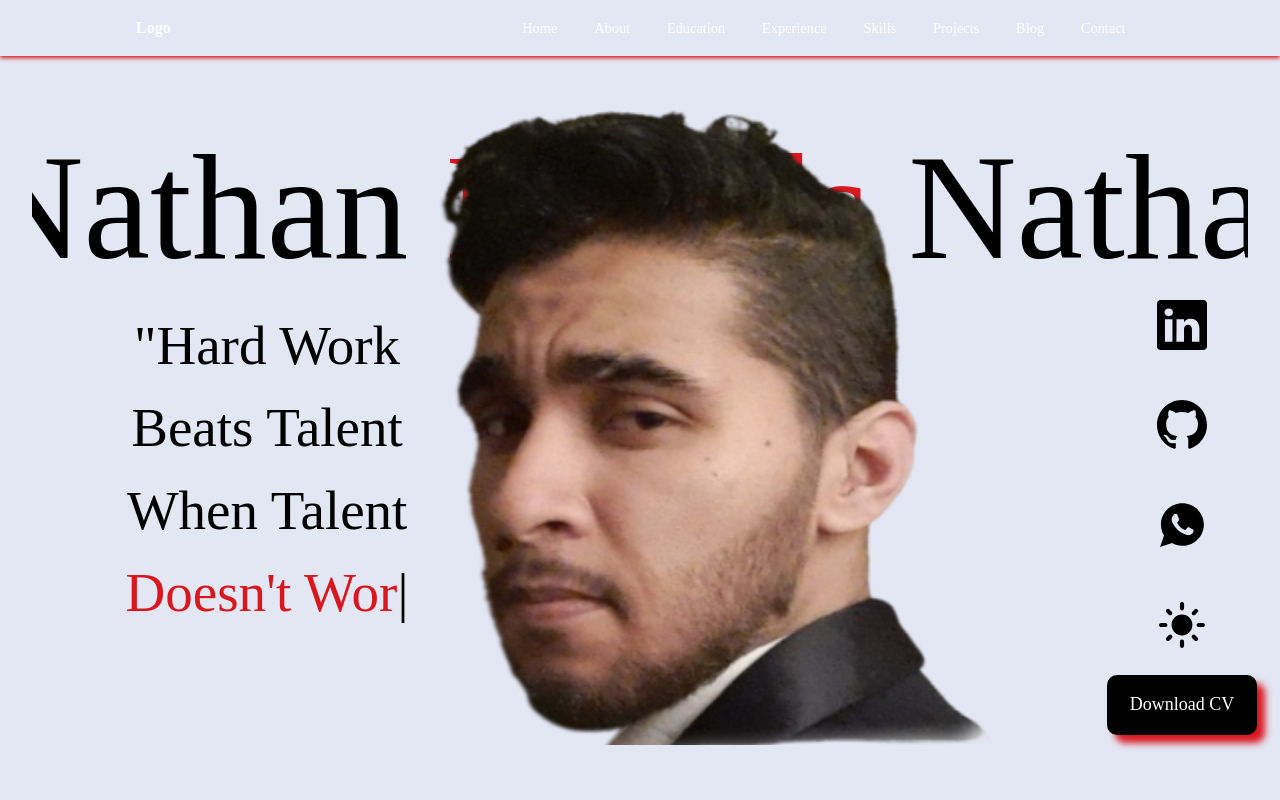
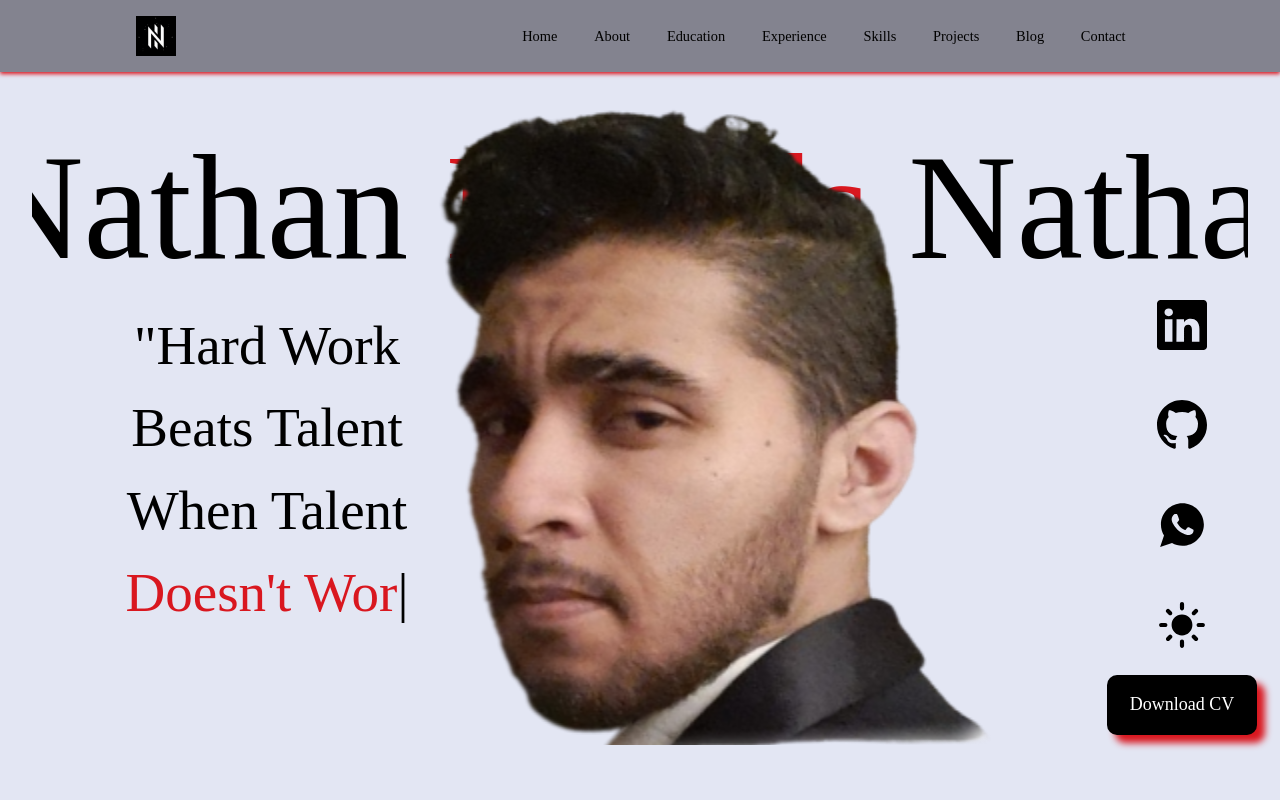
Before and after one commit to NathanDavids/PortfolioProject, a React (Vite) app: page / in a window 1280 px wide. Shown: the top 800 px of the page. Built offline with nearby package versions, Linux system fonts and the light colour scheme; a web font is replaced by a local one.

Commit message:
Completed Navbar Dark Mode and Added Logo

```diff
--- a/src/App.jsx
+++ b/src/App.jsx
@@ -13,7 +13,6 @@ import Contact from './components/contact/contact'
 function App() {
   return (
     <>
-    <Navbar/>
     <Home/>
     </>
   )
--- a/src/components/home/home.jsx
+++ b/src/components/home/home.jsx
@@ -1,6 +1,7 @@
 import React, { useEffect, useState } from 'react';
 import '../home/home.css'
 import '../about/about'
+import Navbar from '../navbar/navbar';
 import About from '../about/about'
 import EducationAndExperience from '../education & experience/educationandexperience'
 import Experience from '../experience/experience';
@@ -44,6 +45,7 @@ function home() {
 
   return (
     <>
+    <Navbar isDarkMode={isDarkMode}/>
     <section id='home' className={isDarkMode ? 'dark' : 'light'}>
       <div id='homeContainer'>
         <div id='mainContainer'>
--- a/src/components/navbar/navbar.css
+++ b/src/components/navbar/navbar.css
@@ -4,6 +4,32 @@
     --SecondaryTextColour: #D9171F;
     --BoxShadow: 0 2px 4px rgba(217, 23, 31, 1);
 }
+
+/* Light Mode */
+.header.light{
+    background-color: #83838F;
+    box-shadow: 0 2px 4px rgba(217, 23, 31, 1);
+}
+
+.navItem{
+    color: black;
+}
+
+.header.light{
+    .navBar{
+        .navLists{
+            .navItem{
+                .navLink{
+                    color: black;
+                }
+            }
+        }
+    }
+}
+
+
+
+/* Main CSS */
 
 .navItem {
     position: relative; /* Add this for positioning the pseudo-element */
@@ -27,11 +53,6 @@
     opacity: 1; /* Show the border for the selected item */
   }
 
-#navBarSection.dark{
-    .header{
-        background-color: red;
-    }
-}
 
 .header{
     position: fixed; /* Sticky */
@@ -41,14 +62,18 @@
     width: 100%;
     padding: 1rem;
     z-index: 1000;
+    background-color: black;
     box-shadow: var(--BoxShadow);
 
     .logo{
-        color: var(--PrimaryTextColour);
-        font-weight: 600;
+        width: 40px;
+        height: 40px;
+        background-color: green;
+        background-image: url('../../assets/Logo_Dark.png');
         cursor: pointer;
         align-items: center;
         justify-content: center;
+        position: relative;
 
         .icon{
             font-size: 25px;
--- a/src/components/navbar/navbar.jsx
+++ b/src/components/navbar/navbar.jsx
@@ -3,7 +3,7 @@ import '../navbar/navbar.css';
 import { AiFillCloseCircle } from 'react-icons/ai';
 import { BiMenu } from 'react-icons/bi';
 
-function Navbar() {
+function Navbar({ isDarkMode }) {
   const [active, setActive] = useState('navBar');
   const [selectedItem, setSelectedItem] = useState(null);
 
@@ -18,24 +18,24 @@ function Navbar() {
 
   return (
     <>
-      <section className='navBarSection'>
-        <header className='header flex'>
+      <section className={`navBarSection ${isDarkMode ? 'dark' : 'light'}`}>
+        <header className={`header flex ${isDarkMode ? 'dark' : 'light'}`}>
           <div className='logoDiv'>
-            <a href="#" className='logo flex'>
-              <h1>Logo</h1>
+            <a href="#home" className='logo flex'>
+
             </a>
           </div>
 
           <div className={active}>
-            <ul className='navLists flex'>
+            <ul id='navLists' className={`navLists flex ${isDarkMode ? 'dark' : 'light'}`}>
               {['Home', 'About', 'Education', 'Experience', 'Skills', 'Projects', 'Blog', 'Contact'].map(
                 (item) => (
-                  <li
+                  <li id='tags'
                     key={item}
-                    className={`navItem ${selectedItem === item ? 'selected' : ''}`}
+                    className={`navItem ${selectedItem === item ? 'selected' : ''} ${isDarkMode ? 'dark' : 'light'}`}
                     onClick={() => setSelectedItem(item)} // Set selected item on click
                   >
-                    <a href={`#${item.toLowerCase()}`} className='navLink'>
+                    <a href={`#${item.toLowerCase()}`} className={`navLink ${isDarkMode ? 'dark' : 'light'}`}>
                       {item}
                     </a>
                   </li>
```
Also changed, not shown: src/assets/Logo_Dark.png (added), src/assets/Logo_Light.png (added).
